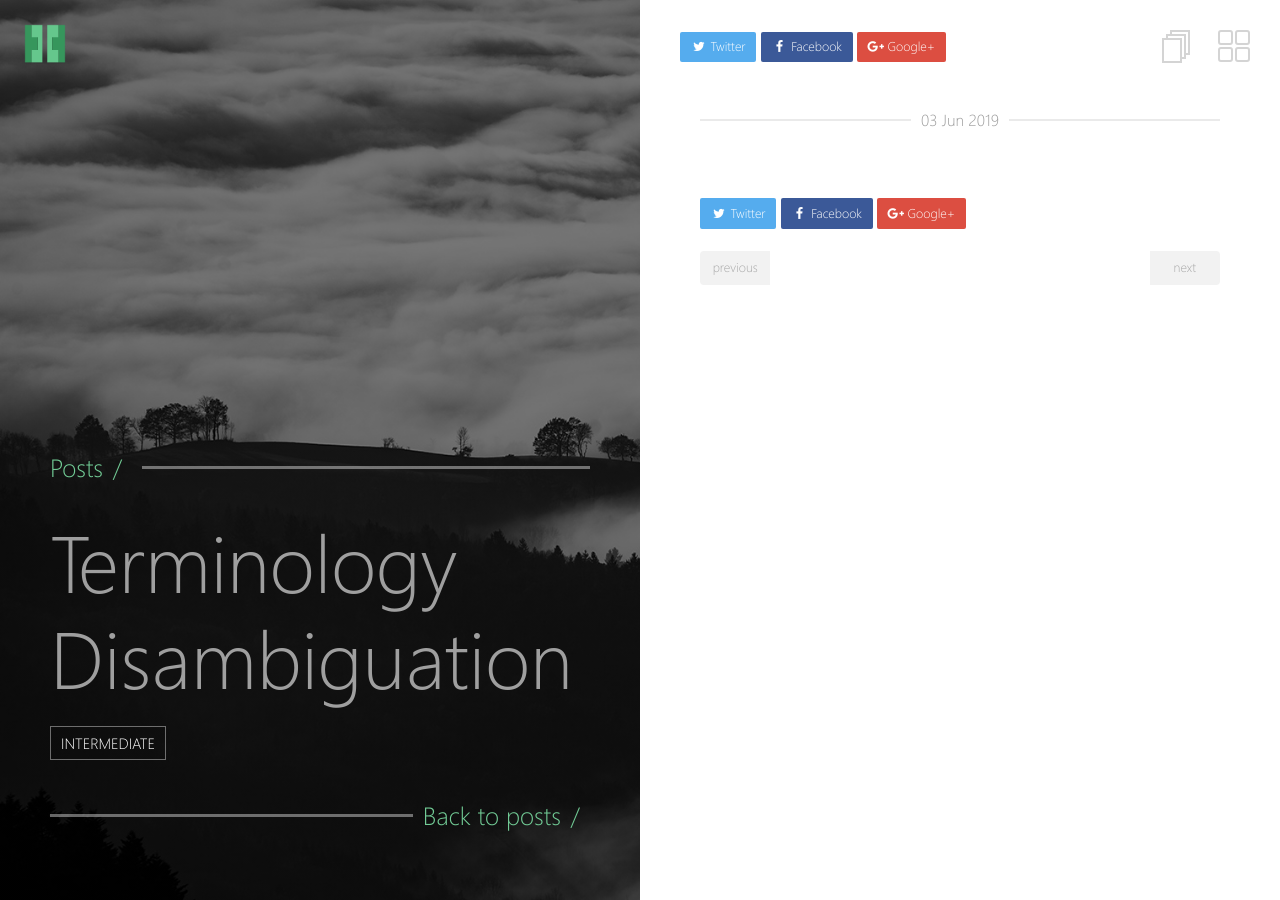
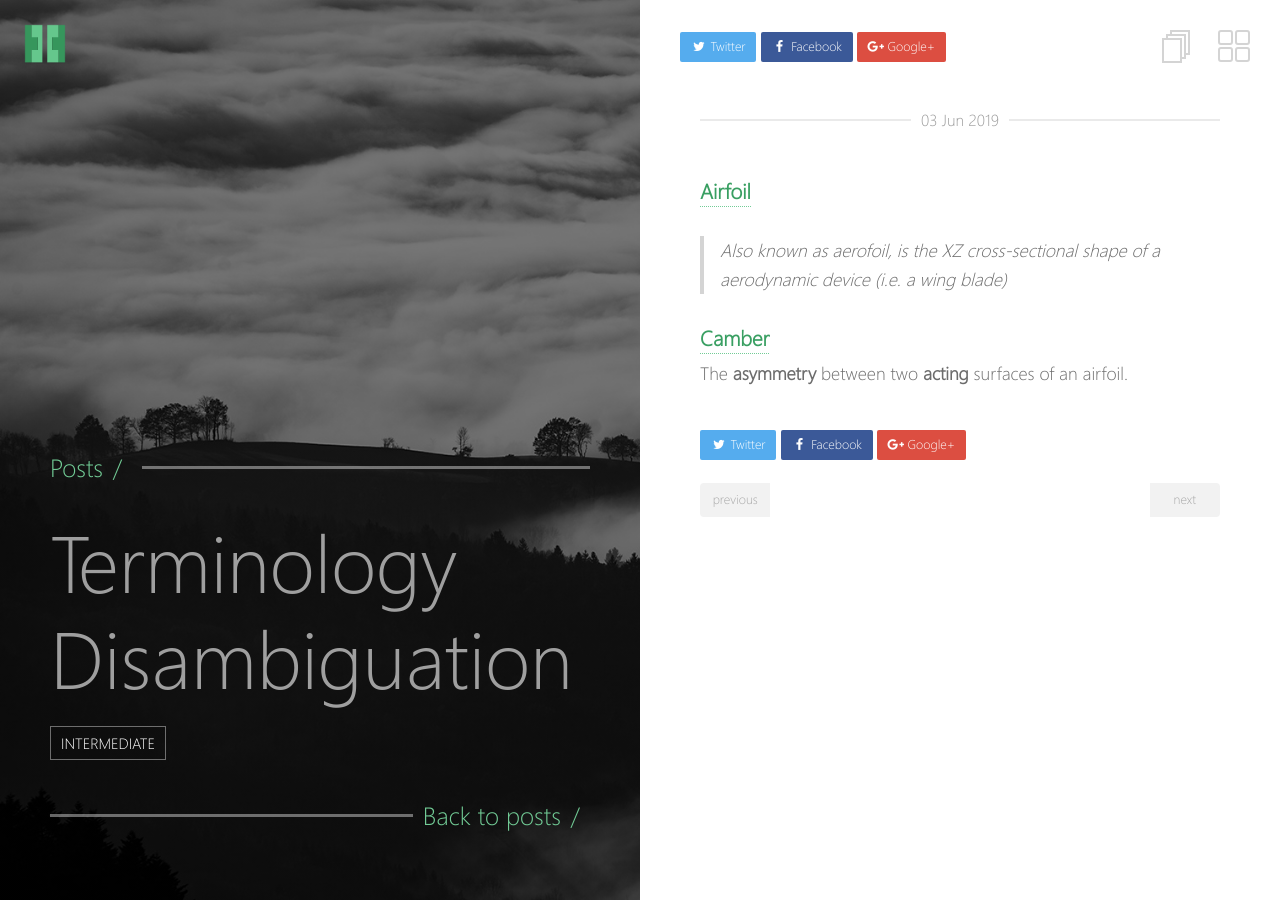
Before and after one commit to EXYZED/AerodynamicalCollective, a Jekyll site: the page built from _posts/2019-06-01-Disambiguation.md, in a window 1280 px wide. Built offline with Jekyll 4.4.1, drawn with Linux system fonts in a browser that asks for light colours.

Commit message:
Added content

```diff
--- a/_posts/2019-06-01-Disambiguation.md
+++ b/_posts/2019-06-01-Disambiguation.md
@@ -6,3 +6,9 @@ excerpt: "Definitions of aerodynamical terminology"
 tag:
 - Intermediate
 ---
+
+### [Airfoil](#Airfoil)
+>Also known as aerofoil, is the XZ cross-sectional shape of a aerodynamic device (i.e. a wing blade)
+
+### [Camber](#Camber)
+The **asymmetry** between two **acting** surfaces of an airfoil.
```
